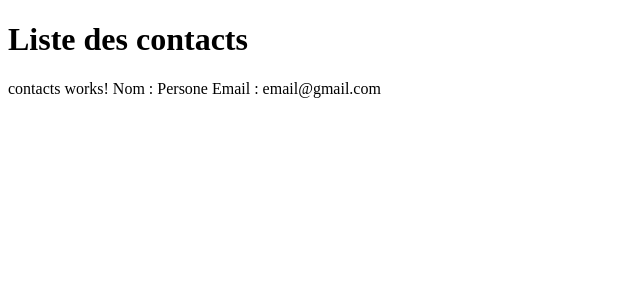
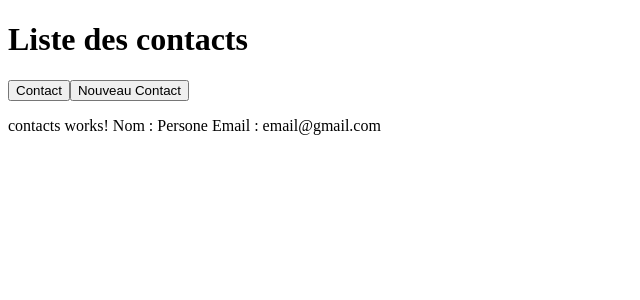
Before and after one commit to FehimMahfoud/Angular, an Angular app: page / in a window 1280 px wide. Shown: the top 300 px of the page, without its empty margins (0-640 px from the left). Built offline with nearby package versions, Linux system fonts and the light colour scheme.

Commit message:
Edittion page de contact

```diff
--- a/angular.json
+++ b/angular.json
@@ -89,7 +89,7 @@
               "src/assets"
             ],
             "styles": [
-              "src/styles.css"
+              "src/styles.css","../node_modules/bootstrap/dist/bootstrap.css"
             ],
             "scripts": []
           }
--- a/src/app/app.component.html
+++ b/src/app/app.component.html
@@ -1,4 +1,5 @@
 <h1>Liste des contacts</h1>
 <p>
+  <button>Contact</button><button>Nouveau Contact</button>
   <app-contacts></app-contacts>
 </p>
```
